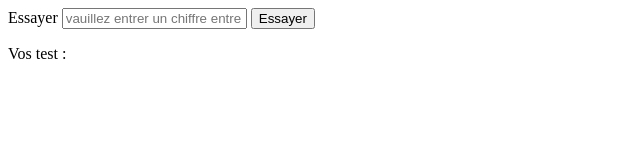
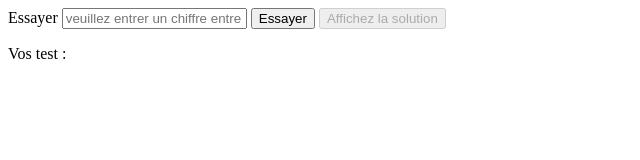
Before and after one commit to rovahasintsoa/Mini---application-2, a plain HTML site: page index.html in a window 1280 px wide. Shown: the whole page, without its empty margins (0-640 px from the left). Drawn offline with Linux system fonts and the light colour scheme.

Commit message:
Update index.html

```diff
--- a/index.html
+++ b/index.html
@@ -15,11 +15,13 @@
           name="test"
           type="text"
           class="form-control"
-          placeholder="vauillez entrer un chiffre entre 0 et 10" required/>
+          placeholder="veuillez entrer un chiffre entre 0 et 10" required/>
           <button type="button" id="boutton" name="button_try" onclick="function_add()">Essayer</button>
+          <button type="button" id="btn" name="button" onclick="afficheSolution()" disabled>Affichez la solution</button>
       </div>
     </form>
       <div id="myDiv"><p>Vos test :</p></div>
       <div id="faux"><p> </p> </div>
+      <div id="sltion"> <p></p></div>
   </body>
 </html>
```
